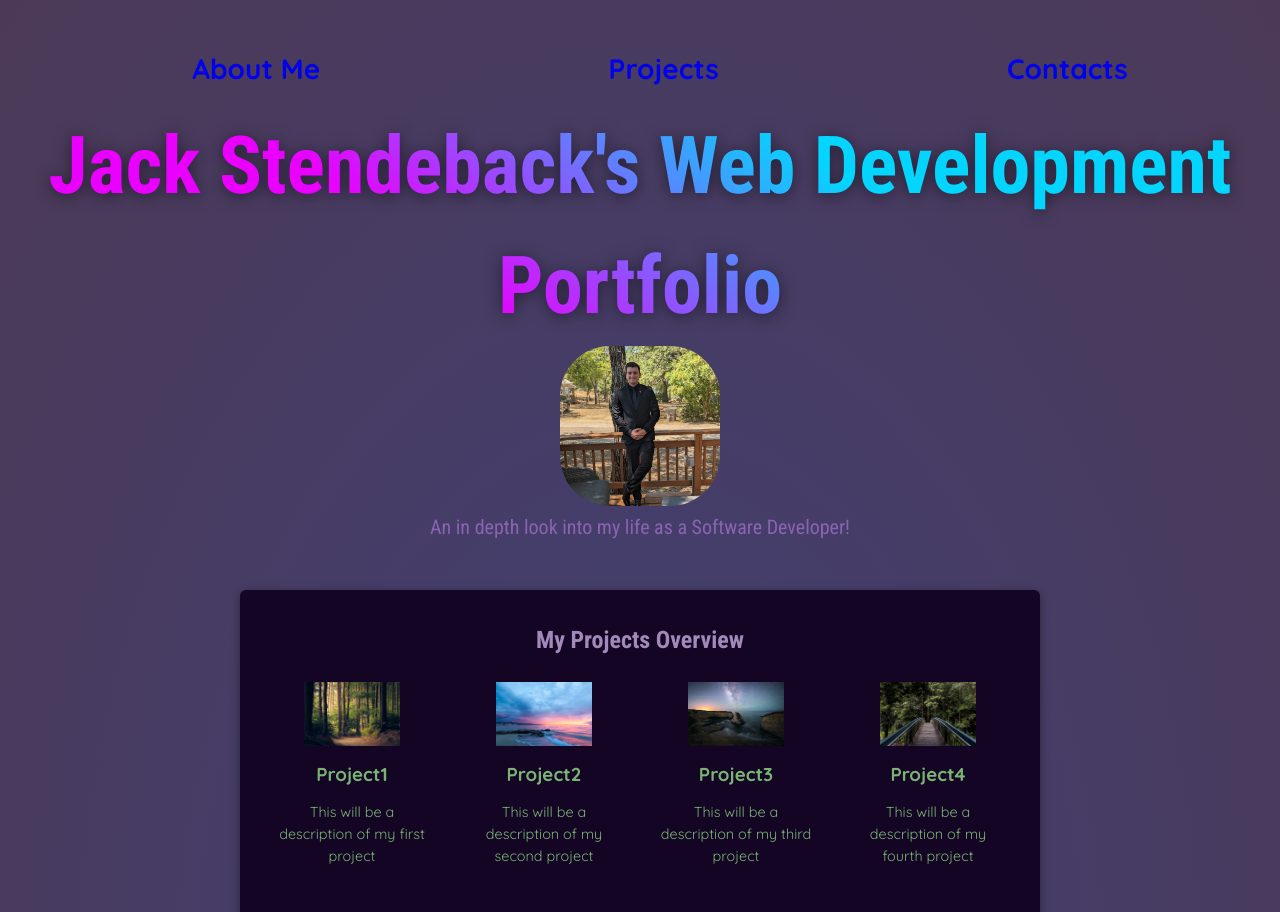
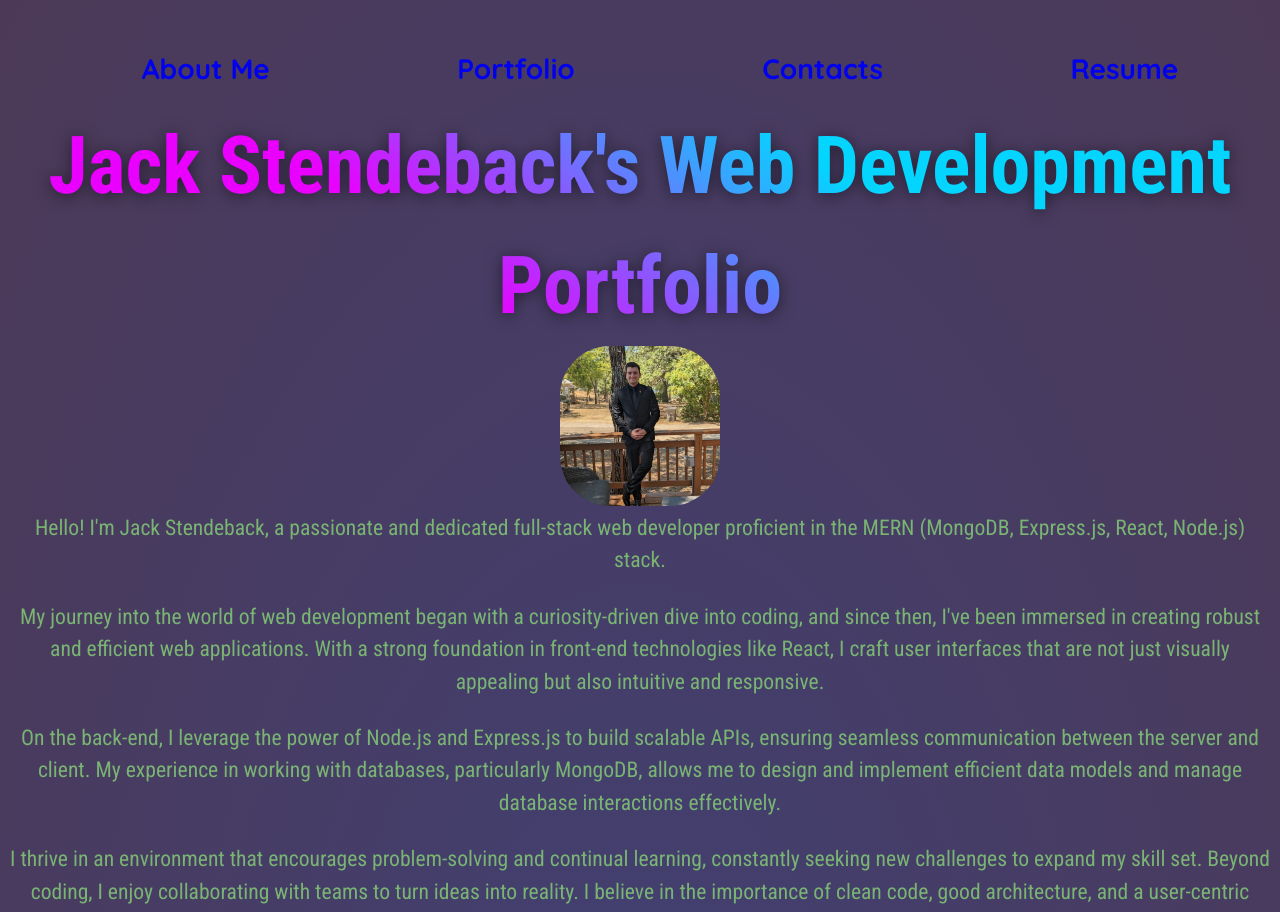
Before and after one commit to JackStendeback/React-Portfolio, a React (Vite) app: page / in a window 1280 px wide. Shown: the top 912 px of the page. Built offline with nearby package versions, Linux system fonts and the light colour scheme.

Commit message:
better file structure, added about me paragraph with nice split between text, and now trying to fix my project section

```diff
--- a/package.json
+++ b/package.json
@@ -12,7 +12,8 @@
   "license": "ISC",
   "dependencies": {
     "react": "^18.0.0",
-    "react-dom": "^18.0.0"
+    "react-dom": "^18.0.0",
+    "react-router-dom": "^6.19.0"
   },
   "devDependencies": {
     "@vitejs/plugin-react": "^4.0.0",
--- /dev/null
+++ b/src/components/AboutMeParagraph.jsx
@@ -0,0 +1,18 @@
+export default function IntroParagraph() {
+    return (
+    <section>
+            <p>Hello! I'm Jack Stendeback, a passionate and dedicated full-stack web developer proficient in the MERN (MongoDB, Express.js, React, Node.js) stack.</p><br></br>
+
+            <p>My journey into the world of web development began with a curiosity-driven dive into coding, and since then, I've been immersed in creating robust and efficient web applications.
+            With a strong foundation in front-end technologies like React, I craft user interfaces that are not just visually appealing but also intuitive and responsive. </p><br></br>
+
+            <p>On the back-end, I leverage the power of Node.js and Express.js to build scalable APIs, ensuring seamless communication between the server and client.
+            My experience in working with databases, particularly MongoDB, allows me to design and implement efficient data models and manage database interactions effectively.</p><br></br>
+
+            <p>I thrive in an environment that encourages problem-solving and continual learning, constantly seeking new challenges to expand my skill set.
+            Beyond coding, I enjoy collaborating with teams to turn ideas into reality. I believe in the importance of clean code, good architecture, and a user-centric approach to create applications that leave a lasting impact.
+            When I'm not coding, you'll find me exploring the latest trends in technology, diving into new coding challenges, or simply enjoying a good book with a cup of coffee.
+            I'm excited about the possibilities that technology offers and eager to contribute my skills and enthusiasm to projects that make a difference. Let's connect and create something amazing together!</p>
+    </section>
+    );
+}
--- a/src/components/Header.jsx
+++ b/src/components/Header.jsx
@@ -1,4 +1,6 @@
 import profilePicture from '../assets/portfolio-pic.jpg'
+import IntroParagraph from './AboutMeParagraph.jsx';
+import AboutMeParagraph from './AboutMeParagraph.jsx';
 
 const portfolioDescriptions = ['Full Stack', 'React', 'Web Development', 'MERN'];
 
@@ -14,17 +16,18 @@ export default function Header() {
         <header id="header">
             <nav>
                 <ul>
-                    <li><a href="#header">About Me</a></li>
-                    <li><a href="#projects">Projects</a></li>
+                    <li><a href="#">About Me</a></li>
+                    <li><a href="#projects">Portfolio</a></li>
                     <li><a href="#footer">Contacts</a></li>
+                    <li><a href="#resume">Resume</a></li>
                 </ul>
             </nav>
 
             <h1><a href="https://www.linkedin.com/in/jack-stendeback/" target="_blank" id="name-hover">Jack Stendeback's {keyWords} Portfolio</a></h1>
             <img src={profilePicture} alt="Jack Stendeback in a suit." />
-            <p>
-                An in depth look into my life as a Software Developer!
-            </p>
+            <AboutMeParagraph>
+                <IntroParagraph />
+            </AboutMeParagraph>
         </header>
     );
 }
--- a/src/index.css
+++ b/src/index.css
@@ -69,6 +69,11 @@ header {
 
   header li a:hover {
     color: #70A37F;
+  }
+
+  section p {
+    color: inherit;
+    font-size: 1.35rem;
   }
 
 
```
Also changed, not shown: 1 other file (tests, documents, lock files or other folders).
